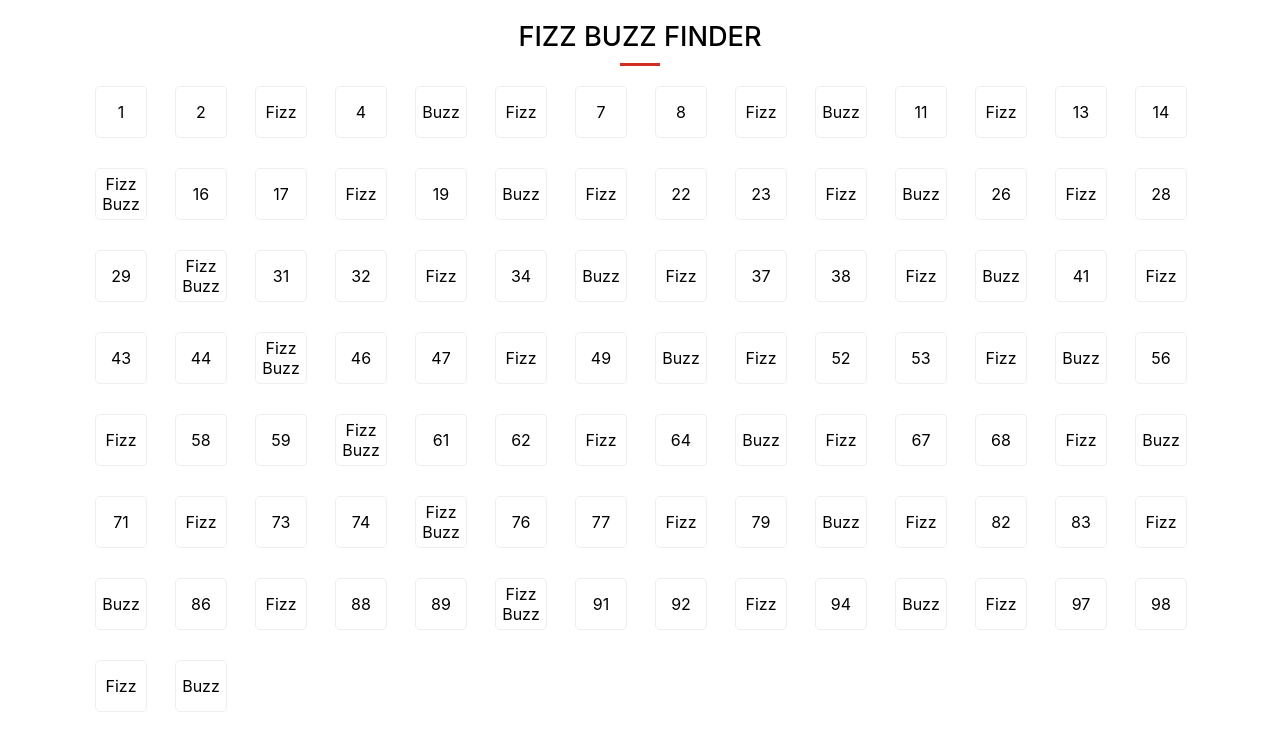
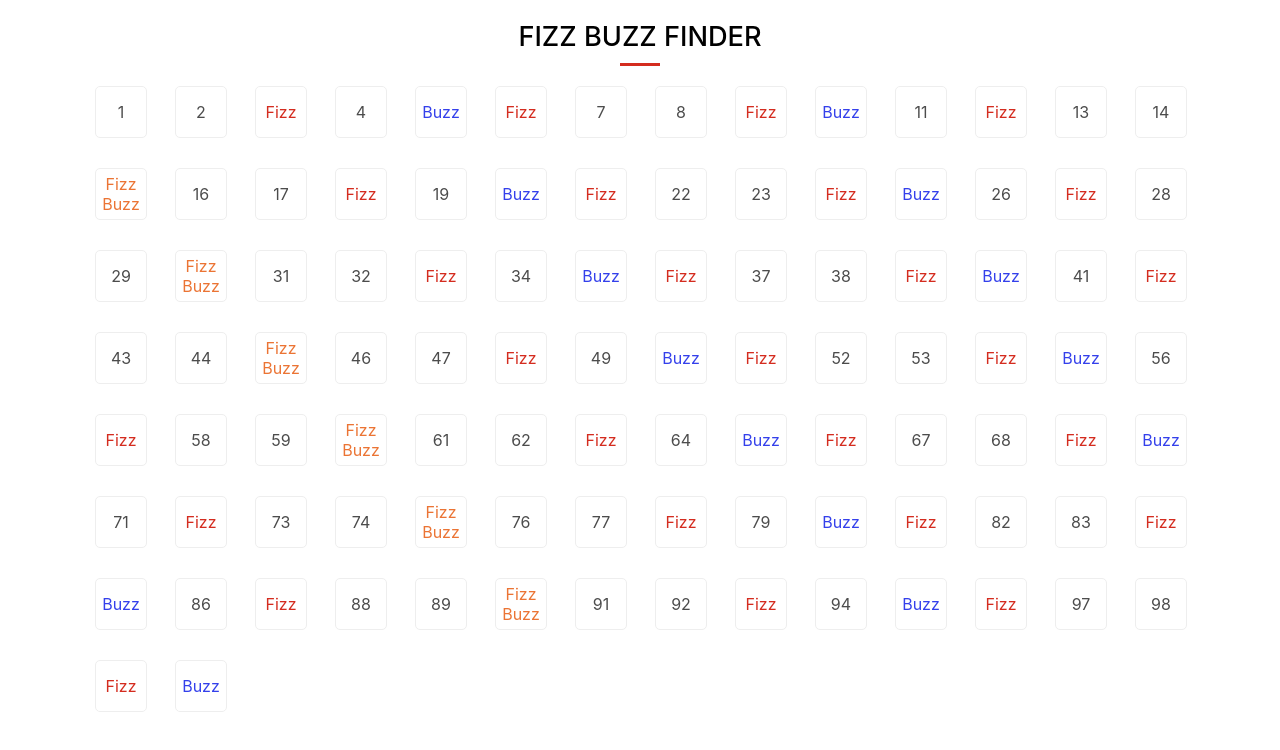
Before and after one commit to Crepkey/sprintform_assignment, a React (Create React App) app: page / in a window 1280 px wide. Shown: the top 750 px of the page. Built offline with nearby package versions, Linux system fonts and the light colour scheme.

Commit message:
Card color are done

```diff
--- a/src/comps/common/Card.tsx
+++ b/src/comps/common/Card.tsx
@@ -1,15 +1,16 @@
 /* Interfaces */
-import { fizzBuzzValues } from "../../utils/interfaces";
+import { ColorCodeType, fizzBuzzValues } from "../../utils/interfaces";
 
 /* Styles */
 import styled from "styled-components";
 import { colors } from "../../utils/colors";
 
-const MainContainer = styled.div`
+const MainContainer = styled.div<{ fontColor: string }>`
 	display: flex;
 	justify-content: center;
 	align-items: center;
 	text-align: center;
+	color: ${({ fontColor }) => fontColor};
 	border: 1px solid ${colors.cardBorder};
 	border-radius: 5px;
 	width: 50px;
@@ -27,5 +28,17 @@ interface CardProps {
 }
 
 export default function Card({ value }: CardProps) {
-	return <MainContainer>{value}</MainContainer>;
+	const fontColor: ColorCodeType = (() => {
+		switch (value) {
+			case "Fizz":
+				return colors.red;
+			case "Buzz":
+				return colors.blue;
+			case "Fizz Buzz":
+				return colors.orange;
+			default:
+				return colors.numberFont;
+		}
+	})();
+	return <MainContainer fontColor={fontColor}>{value}</MainContainer>;
 }
--- a/src/utils/colors.ts
+++ b/src/utils/colors.ts
@@ -1,4 +1,4 @@
-type ColorCodeType = `rgba(${number}, ${number}, ${number}, ${number})`;
+import { ColorCodeType } from "./interfaces";
 
 interface Colors {
 	[name: string]: ColorCodeType;
@@ -7,6 +7,8 @@ interface Colors {
 export const colors: Colors = {
 	//BASIC COLORS
 	red: "rgba(212, 44, 31, 1)",
+	blue: "rgba(52, 64, 235, 1)",
+	orange: "rgba(235, 116, 52, 1)",
 	transparent: "rgba(0, 0, 0, 0)",
 
 	//BORDERS & LINES
@@ -16,10 +18,4 @@ export const colors: Colors = {
 	//FONTS
 	titleFont: "rgba(34, 37, 41, 1)",
 	numberFont: "rgba(76, 76, 76, 1)",
-	buttonFont: "rgba(255, 255, 255, 1)",
-	labelFont: "rgba(132, 132, 132, 1)",
-
-	//BUTTONS
-	buttonBackground: "rgba(25, 25, 25, 1)",
-	buttonTextHover: "rgba(255, 255, 255, 1)",
 };
--- a/src/utils/interfaces.ts
+++ b/src/utils/interfaces.ts
@@ -1 +1,3 @@
 export type fizzBuzzValues = number | "Fizz" | "Buzz" | "Fizz Buzz";
+
+export type ColorCodeType = `rgba(${number}, ${number}, ${number}, ${number})`;
```
